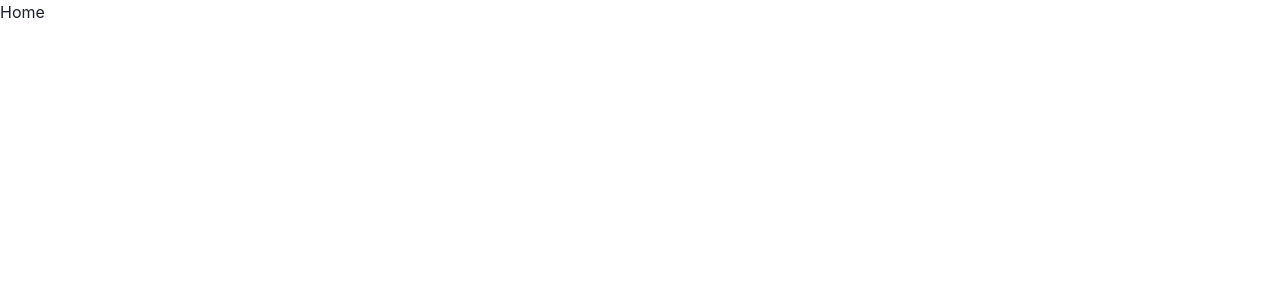
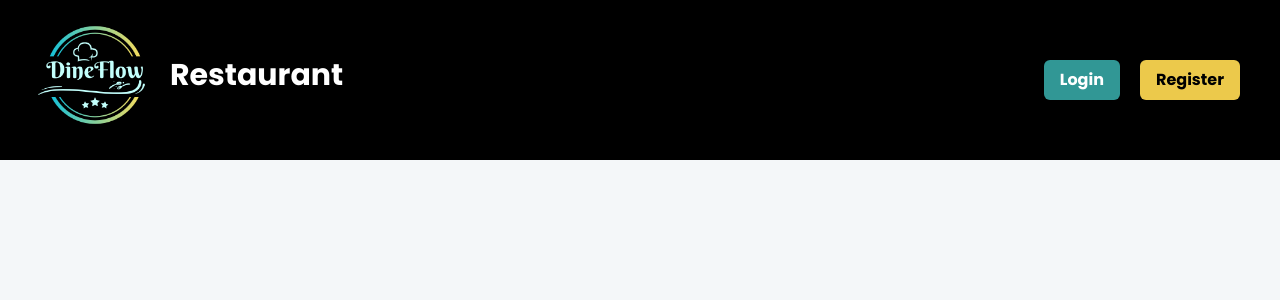
Before and after one commit to ChalaniDissanayaka/dineflow-restaurant-app-hackathon, a React (Create React App) app in the folder react-restaurant-frontend/: page / in a window 1280 px wide. Shown: the top 300 px of the page. Built offline with nearby package versions, Linux system fonts and the light colour scheme.

Commit message:
Added navbar to Home page

```diff
--- a/react-restaurant-frontend/public/index.html
+++ b/react-restaurant-frontend/public/index.html
@@ -24,6 +24,12 @@
       work correctly both with client-side routing and a non-root public URL.
       Learn how to configure a non-root public URL by running `npm run build`.
     -->
+    <link rel="preconnect" href="https://fonts.googleapis.com" />
+    <link rel="preconnect" href="https://fonts.gstatic.com" crossorigin />
+    <link
+      href="https://fonts.googleapis.com/css2?family=Poppins:wght@400;700&display=swap"
+      rel="stylesheet"
+    />
     <title>React App</title>
   </head>
   <body>
--- a/react-restaurant-frontend/src/App.css
+++ b/react-restaurant-frontend/src/App.css
@@ -0,0 +1,7 @@
+* {
+    font-family: 'Poppins', sans-serif;
+}
+
+body {
+    background-color: #f4f7f9 !important;
+}
--- /dev/null
+++ b/react-restaurant-frontend/src/components/Logo.css
@@ -0,0 +1,15 @@
+.logo {
+    display: flex;
+    align-items: center;
+    margin-bottom: 10px;
+}
+
+.logo img {
+    width: 150px;
+}
+
+.logo h1 {
+    font-size: 30px;
+    font-weight: bold;
+    color: white;
+}
--- /dev/null
+++ b/react-restaurant-frontend/src/components/Logo.js
@@ -0,0 +1,12 @@
+import './Logo.css';
+
+function Logo() {
+    return (
+        <div className="logo">
+            <img src="./DineFlow.png" alt="" />
+            <h1>Restaurant</h1>
+        </div>
+    );
+}
+
+export default Logo;
--- a/react-restaurant-frontend/src/pages/Home.css
+++ b/react-restaurant-frontend/src/pages/Home.css
@@ -0,0 +1,54 @@
+.home-container {
+    padding: 0;
+    margin: 0;
+}
+
+.home-nav {
+    display: flex;
+    justify-content: space-between;
+    align-items: center;
+    background-color: black;
+    padding-right: 30px;
+    padding-left: 20px;
+}
+
+.home-nav button {
+    margin: 10px;
+}
+
+/* Desktop Menu */
+.menu-desktop {
+    display: flex;
+}
+
+/* Hide the mobile icon on desktop */
+.menu-mobile-icon {
+    display: none;
+}
+
+/* Mobile menu (initially hidden) */
+.menu-mobile {
+    display: none;
+    flex-direction: column;
+    align-items: flex-end;
+    background-color: black;
+}
+
+.menu-mobile button {
+    margin: 0 30px 10px 0;
+}
+
+/* Media query for mobile view */
+@media (max-width: 768px) {
+    .menu-desktop {
+        display: none; /* Hide desktop menu */
+    }
+
+    .menu-mobile-icon {
+        display: block; /* Show the hamburger icon on mobile */
+    }
+
+    .menu-mobile {
+        display: flex; /* Show the mobile menu when toggled */
+    }
+}
--- a/react-restaurant-frontend/src/pages/Home.js
+++ b/react-restaurant-frontend/src/pages/Home.js
@@ -1,8 +1,54 @@
+import { useState } from 'react';
+import { Link } from 'react-router-dom';
+import { Button, IconButton } from '@chakra-ui/react';
+import { HamburgerIcon } from '@chakra-ui/icons';
+import Logo from '../components/Logo';
 import './Home.css';
 
 function Home() {
+    const [menuOpen, setMenuOpen] = useState(false);
+
+    const toggleMenu = () => {
+        setMenuOpen(!menuOpen);
+    };
+
     return (
-        <h2>Home</h2>
+        <div className="home-container">
+            <div className="home-nav">
+                <Logo />
+                <div className="menu-desktop">
+                    <Link to="/login">
+                        <Button colorScheme='teal' variant='solid' size='md'>Login</Button>
+                    </Link>
+                    <Link to="/register">
+                        <Button colorScheme='yellow' variant='solid'>Register</Button>
+                    </Link>
+                </div>
+
+                {/* Mobile Menu Icon */}
+                <div className="menu-mobile-icon">
+                    <IconButton
+                        icon={<HamburgerIcon w={8} h={8} />}
+                        colorScheme='white'
+                        variant="solid"
+                        onClick={toggleMenu}
+                        aria-label="Open Menu"
+                    />
+                </div>
+            </div>
+
+            {/* Mobile Dropdown Menu */}
+            {menuOpen && (
+                <div className="menu-mobile">
+                    <Link to="/login">
+                        <Button colorScheme='teal' variant='solid' size='md'>Login</Button>
+                    </Link>
+                    <Link to="/register">
+                        <Button colorScheme='yellow' variant='solid'>Register</Button>
+                    </Link>
+                </div>
+            )}
+        </div>
     );
 }
 
```
Also changed, not shown: react-restaurant-frontend/public/DineFlow.png (added).
